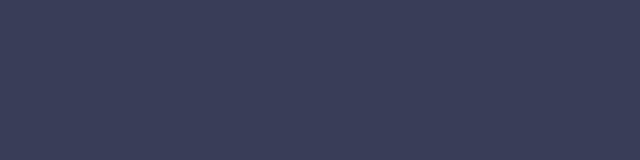
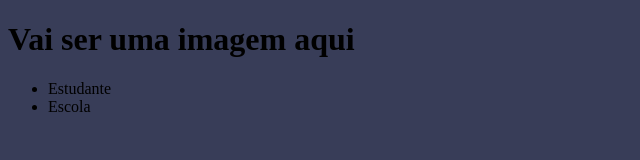
Before and after one commit to AndreyTM2/Meus-Projetos, a plain HTML site: page Programação/dex.html in a window 1280 px wide. Shown: the whole page, without its empty margins (0-640 px from the left). Drawn offline with Linux system fonts and the light colour scheme.

Commit message:
Update dex.html

```diff
--- a/Programação/dex.html
+++ b/Programação/dex.html
@@ -8,8 +8,12 @@
     <link rel="stylesheet" href="style.css">
 </head>
 <body>
-    <div id="header">
-
-    </div>
-</body>
+    <header>
+        <h1>Vai ser uma imagem aqui</h1>
+        <ul>
+        <li>Estudante</li>
+        <li>Escola</li>
+        </ul>
+        </header>
+    </body>
 </html>
```
